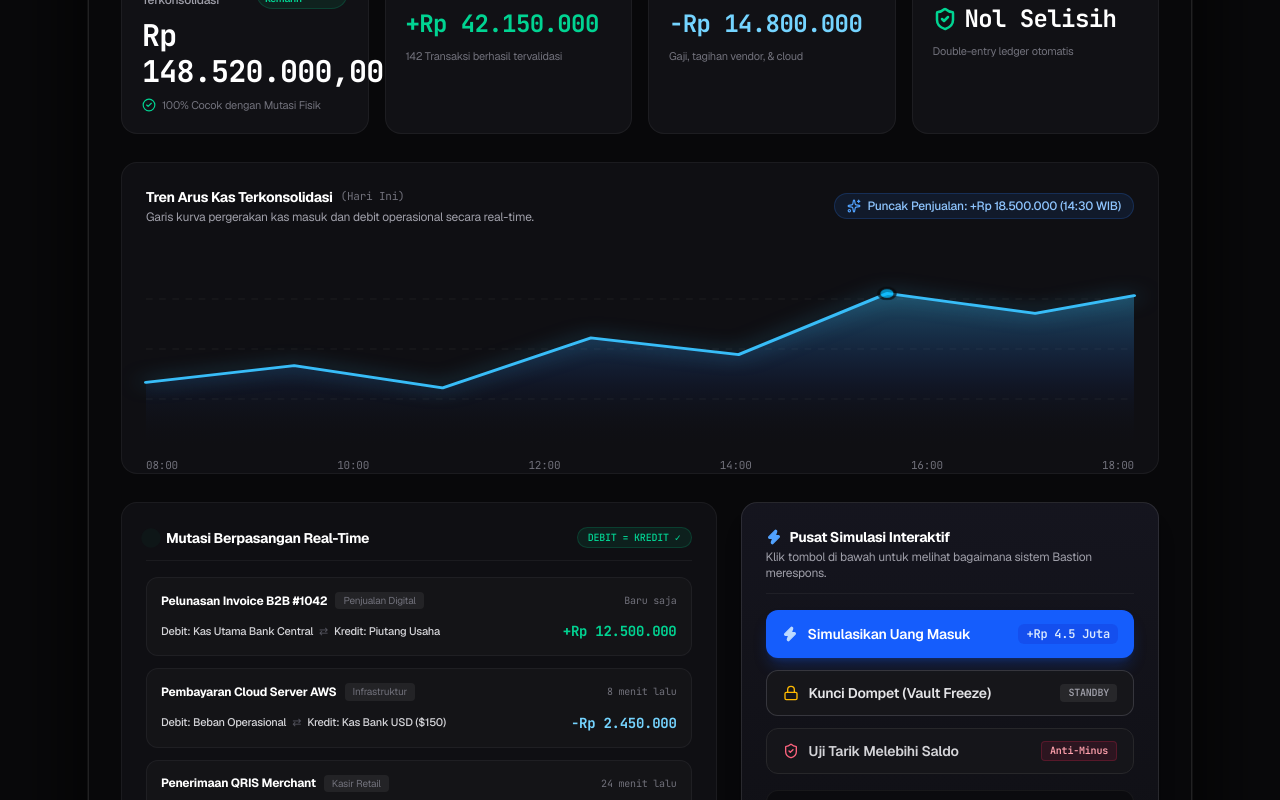
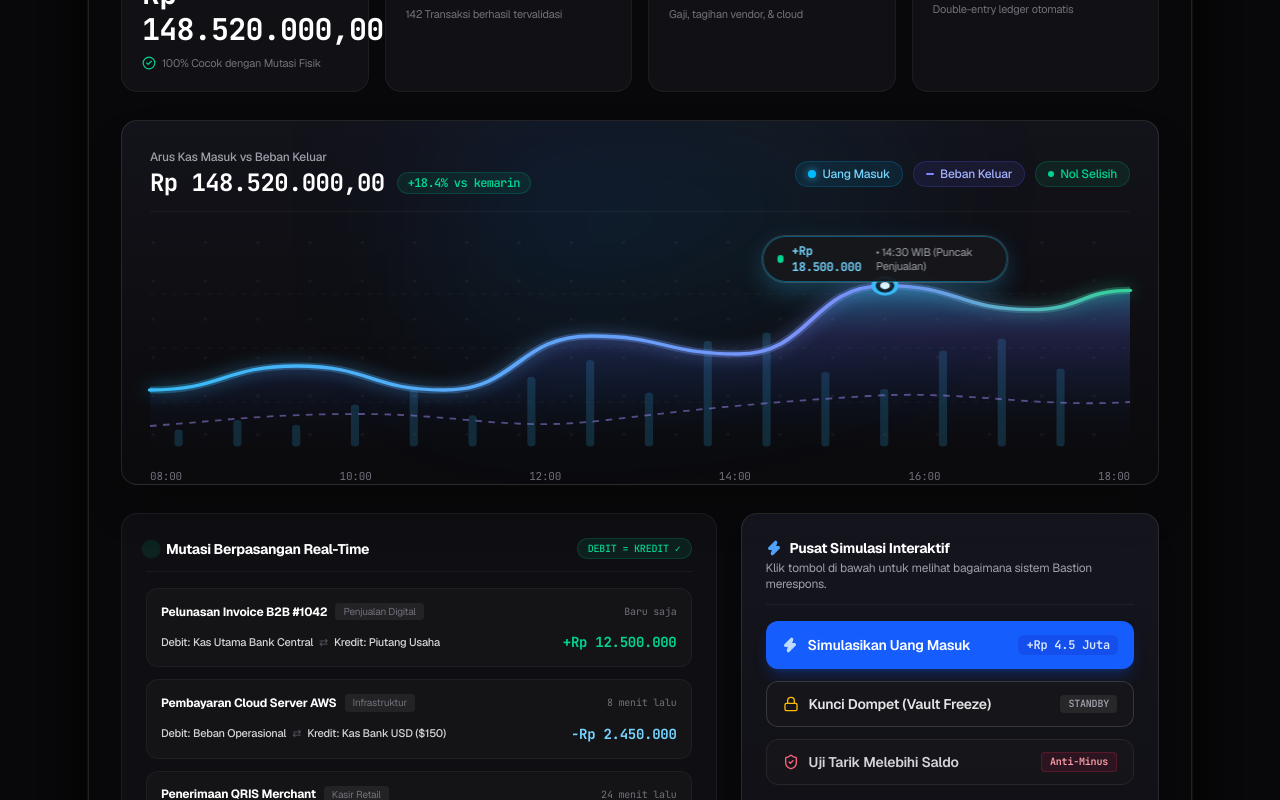
Before and after one commit to agamlatiff/bastion, a React (Vite) app in the folder web/: page / in a window 1280 px wide. Shown: the part 1800-2600 px from the top of the page. Built offline with nearby package versions, Linux system fonts and the light colour scheme.

Commit message:
feat(web): revamp chart to ultra-aesthetic luminous spline and remove all eyebrow badge pills

```diff
--- a/web/src/pages/LandingPage.tsx
+++ b/web/src/pages/LandingPage.tsx
@@ -58,7 +58,7 @@ export const LandingPage: React.FC = () => {
         message: string;
     } | null>(null);
 
-    // Dynamic datasets per timeframe
+    // Dynamic datasets per timeframe (with smooth cubic bezier curves & apex coordinates)
     const timeframeData = {
         today: {
             label: 'Hari Ini',
@@ -67,9 +67,12 @@ export const LandingPage: React.FC = () => {
             baseInflow: 42150000,
             outflow: 14800000,
             txCount: '142 Transaksi',
-            svgPoints: '0,120 90,105 180,125 270,80 360,95 450,40 540,58 600,42',
-            svgArea: 'M0,180 L0,120 L90,105 L180,125 L270,80 L360,95 L450,40 L540,58 L600,42 L600,180 Z',
-            peakText: 'Puncak Penjualan: +Rp 18.500.000 (14:30 WIB)',
+            splinePath: 'M 0,125 C 45,125 45,105 90,105 C 135,105 135,125 180,125 C 225,125 225,80 270,80 C 315,80 315,95 360,95 C 405,95 405,38 450,38 C 495,38 495,58 540,58 C 570,58 570,42 600,42',
+            splineArea: 'M 0,125 C 45,125 45,105 90,105 C 135,105 135,125 180,125 C 225,125 225,80 270,80 C 315,80 315,95 360,95 C 405,95 405,38 450,38 C 495,38 495,58 540,58 C 570,58 570,42 600,42 L 600,180 L 0,180 Z',
+            outflowSpline: 'M 0,155 C 50,150 70,145 130,145 C 190,145 220,160 280,150 C 340,140 380,135 440,130 C 500,125 540,140 600,135',
+            peakCoord: { x: 450, y: 38 },
+            peakValue: '+Rp 18.500.000',
+            peakTime: '14:30 WIB (Puncak Penjualan)',
             xLabels: ['08:00', '10:00', '12:00', '14:00', '16:00', '18:00'],
         },
         '7d': {
@@ -79,9 +82,12 @@ export const LandingPage: React.FC = () => {
             baseInflow: 195400000,
             outflow: 68200000,
             txCount: '896 Transaksi',
-            svgPoints: '0,135 90,115 180,100 270,85 360,65 450,50 540,32 600,24',
-            svgArea: 'M0,180 L0,135 L90,115 L180,100 L270,85 L360,65 L450,50 L540,32 L600,24 L600,180 Z',
-            peakText: 'Puncak Mingguan: +Rp 64.200.000 (Jumat)',
+            splinePath: 'M 0,140 C 60,130 90,115 150,110 C 210,105 240,90 300,85 C 360,80 400,55 460,45 C 510,35 550,28 600,22',
+            splineArea: 'M 0,140 C 60,130 90,115 150,110 C 210,105 240,90 300,85 C 360,80 400,55 460,45 C 510,35 550,28 600,22 L 600,180 L 0,180 Z',
+            outflowSpline: 'M 0,160 C 60,155 120,150 180,145 C 240,140 300,135 360,125 C 420,115 480,110 540,105 L 600,100',
+            peakCoord: { x: 460, y: 45 },
+            peakValue: '+Rp 64.200.000',
+            peakTime: 'Jumat (Puncak Mingguan)',
             xLabels: ['Sen', 'Sel', 'Rab', 'Kam', 'Jum', 'Sab', 'Min'],
         },
         '30d': {
@@ -91,12 +97,18 @@ export const LandingPage: React.FC = () => {
             baseInflow: 420000000,
             outflow: 180500000,
             txCount: '3.840 Transaksi',
-            svgPoints: '0,145 90,130 180,115 270,95 360,72 450,52 540,36 600,18',
-            svgArea: 'M0,180 L0,145 L90,130 L180,115 L270,95 L360,72 L450,52 L540,36 L600,18 L600,180 Z',
-            peakText: 'Puncak Rekonsiliasi: +Rp 112.000.000 (Tutup Buku)',
+            splinePath: 'M 0,150 C 60,140 100,125 160,115 C 220,105 260,90 320,75 C 380,60 420,40 480,30 C 530,22 570,18 600,15',
+            splineArea: 'M 0,150 C 60,140 100,125 160,115 C 220,105 260,90 320,75 C 380,60 420,40 480,30 C 530,22 570,18 600,15 L 600,180 L 0,180 Z',
+            outflowSpline: 'M 0,165 C 80,160 160,150 240,140 C 320,130 400,115 480,105 L 600,95',
+            peakCoord: { x: 480, y: 30 },
+            peakValue: '+Rp 112.000.000',
+            peakTime: 'Tutup Buku Bulanan',
             xLabels: ['Mgg 1', 'Mgg 2', 'Mgg 3', 'Mgg 4'],
         },
     };
+
+    // Micro Volume pill bars at the base of the chart
+    const volumeBars = [14, 22, 18, 35, 48, 26, 58, 72, 45, 88, 95, 62, 48, 80, 90, 65];
 
     const currentDataset = timeframeData[timeframe];
     const displayBalance = currentDataset.baseBalance + metricModifiers.addedBalance;
@@ -361,12 +373,8 @@ export const LandingPage: React.FC = () => {
                 </div>
 
                 <div className="max-w-6xl mx-auto px-4 sm:px-6 space-y-12">
-                    {/* Section Heading */}
+                    {/* Section Heading (Clean & Direct, Zero Eyebrow Pill) */}
                     <div className="text-center max-w-2xl mx-auto space-y-3">
-                        <div className="inline-flex items-center gap-2 px-3.5 py-1.5 rounded-full bg-blue-600/10 border border-blue-500/25 text-blue-400 text-xs font-semibold uppercase tracking-wider font-mono">
-                            <Activity className="w-3.5 h-3.5" />
-                            <span>PRATINJAU DASBOR INTERAKTIF</span>
-                        </div>
                         <h2 className="text-2xl sm:text-4xl lg:text-5xl font-bold text-white tracking-tight font-heading">
                             Dasbor Finansial Modern dalam Genggaman.
                         </h2>
@@ -529,75 +537,177 @@ export const LandingPage: React.FC = () => {
                                 </div>
                             </div>
 
-                            {/* Glowing SVG Area Chart (Visual Arus Kas) */}
-                            <div className="p-6 rounded-2xl bg-[#111116]/90 border border-white/5 space-y-4 relative overflow-hidden">
-                                <div className="flex flex-wrap items-center justify-between gap-3">
-                                    <div className="space-y-0.5">
-                                        <h4 className="text-sm font-bold text-white tracking-tight flex items-center gap-2">
-                                            <span>Tren Arus Kas Terkonsolidasi</span>
-                                            <span className="text-[11px] font-normal text-zinc-500 font-mono">
-                                                ({currentDataset.label})
+                            {/* Ultra-Aesthetic Luminous Spline Chart (Linear / Stripe Grade) */}
+                            <div className="p-6 sm:p-7 rounded-2xl bg-gradient-to-b from-[#14141c]/95 via-[#0f0f14]/95 to-[#0b0b0e]/95 border border-white/10 space-y-5 relative overflow-hidden shadow-2xl">
+                                {/* Ambient Background Lighting Orb */}
+                                <div className="absolute top-0 right-1/4 w-[450px] h-[220px] bg-gradient-to-br from-blue-600/15 via-sky-500/10 to-transparent blur-[80px] pointer-events-none" />
+
+                                {/* Chart Card Header & Legend */}
+                                <div className="flex flex-wrap items-center justify-between gap-4 pb-3 border-b border-white/5 relative z-10">
+                                    <div>
+                                        <div className="text-xs text-zinc-400 font-medium">Arus Kas Masuk vs Beban Keluar</div>
+                                        <div className="text-xl sm:text-2xl font-extrabold font-mono text-white tracking-tight flex items-center gap-3 pt-0.5">
+                                            <span>Rp {displayBalance.toLocaleString('id-ID')},00</span>
+                                            <span className="text-xs font-semibold text-emerald-400 bg-emerald-500/10 border border-emerald-500/20 px-2.5 py-0.5 rounded-full">
+                                                {currentDataset.growth}
                                             </span>
-                                        </h4>
-                                        <p className="text-xs text-zinc-400">
-                                            Garis kurva pergerakan kas masuk dan debit operasional secara real-time.
-                                        </p>
+                                        </div>
                                     </div>
-                                    <div className="px-3 py-1 rounded-full bg-blue-500/10 border border-blue-500/20 text-xs text-blue-300 font-medium flex items-center gap-1.5">
-                                        <Sparkles className="w-3.5 h-3.5 text-blue-400" />
-                                        <span>{currentDataset.peakText}</span>
+
+                                    {/* Sleek Legend Indicators */}
+                                    <div className="flex items-center gap-2.5 text-xs">
+                                        <div className="flex items-center gap-1.5 text-sky-300 font-medium bg-sky-500/10 border border-sky-500/20 px-3 py-1 rounded-full">
+                                            <span className="w-2 h-2 rounded-full bg-sky-400 shadow-[0_0_8px_rgba(56,189,248,0.8)]" />
+                                            <span>Uang Masuk</span>
+                                        </div>
+                                        <div className="flex items-center gap-1.5 text-indigo-300 font-medium bg-indigo-500/10 border border-indigo-500/20 px-3 py-1 rounded-full">
+                                            <span className="w-2 h-0.5 bg-indigo-400 rounded-full" />
+                                            <span>Beban Keluar</span>
+                                        </div>
+                                        <div className="hidden sm:flex items-center gap-1.5 text-emerald-400 font-medium bg-emerald-500/10 border border-emerald-500/20 px-3 py-1 rounded-full">
+                                            <span className="w-1.5 h-1.5 rounded-full bg-emerald-400 animate-ping" />
+                                            <span>Nol Selisih</span>
+                                        </div>
                                     </div>
                                 </div>
 
-                                {/* Area Chart Canvas */}
-                                <div className="relative w-full h-44 sm:h-52 pt-2">
+                                {/* Main Chart Area */}
+                                <div className="relative w-full h-48 sm:h-56 pt-2">
+                                    {/* Floating Jewel Apex Badge */}
+                                    <div
+                                        style={{ left: `${(currentDataset.peakCoord.x / 600) * 100}%` }}
+                                        className="absolute top-1 -translate-x-1/2 pointer-events-none hidden sm:flex items-center gap-2 px-3.5 py-1.5 rounded-full bg-zinc-900/90 border border-sky-400/40 backdrop-blur-xl shadow-[0_10px_25px_rgba(56,189,248,0.25)] ring-1 ring-white/15 text-xs font-semibold text-white z-20"
+                                    >
+                                        <span className="w-2 h-2 rounded-full bg-emerald-400 animate-pulse" />
+                                        <span className="font-mono text-sky-300 font-bold">{currentDataset.peakValue}</span>
+                                        <span className="text-zinc-400 font-normal text-[11px]">• {currentDataset.peakTime}</span>
+                                    </div>
+
+                                    {/* SVG Graphic Canvas */}
                                     <svg
                                         viewBox="0 0 600 180"
                                         className="w-full h-full overflow-visible"
                                         preserveAspectRatio="none"
                                     >
                                         <defs>
-                                            <linearGradient id="chartGradientGlow" x1="0" y1="0" x2="0" y2="1">
-                                                <stop offset="0%" stopColor="#38bdf8" stopOpacity="0.35" />
-                                                <stop offset="60%" stopColor="#2563eb" stopOpacity="0.08" />
+                                            {/* Luminous Area Gradient */}
+                                            <linearGradient id="luminousAreaGradient" x1="0" y1="0" x2="0" y2="1">
+                                                <stop offset="0%" stopColor="#38bdf8" stopOpacity="0.45" />
+                                                <stop offset="30%" stopColor="#6366f1" stopOpacity="0.2" />
+                                                <stop offset="70%" stopColor="#2563eb" stopOpacity="0.05" />
                                                 <stop offset="100%" stopColor="#09090b" stopOpacity="0" />
                                             </linearGradient>
+
+                                            {/* Chromatic Multi-stop Glowing Stroke */}
+                                            <linearGradient id="chromaticSpline" x1="0" y1="0" x2="1" y2="0">
+                                                <stop offset="0%" stopColor="#38bdf8" />
+                                                <stop offset="40%" stopColor="#60a5fa" />
+                                                <stop offset="75%" stopColor="#818cf8" />
+                                                <stop offset="100%" stopColor="#34d399" />
+                                            </linearGradient>
+
+                                            {/* Soft Glow Filter */}
+                                            <filter id="splineGlow" x="-20%" y="-20%" width="140%" height="140%">
+                                                <feGaussianBlur stdDeviation="6" result="blur" />
+                                                <feMerge>
+                                                    <feMergeNode in="blur" />
+                                                    <feMergeNode in="SourceGraphic" />
+                                                </feMerge>
+                                            </filter>
+
+                                            {/* Dot Matrix Pattern */}
+                                            <pattern id="matrixDots" width="32" height="32" patternUnits="userSpaceOnUse">
+                                                <circle cx="2" cy="2" r="1" fill="rgba(255,255,255,0.05)" />
+                                            </pattern>
                                         </defs>
 
-                                        {/* Horizontal Reference Lines */}
-                                        <line x1="0" y1="45" x2="600" y2="45" stroke="rgba(255,255,255,0.06)" strokeDasharray="4 4" />
-                                        <line x1="0" y1="90" x2="600" y2="90" stroke="rgba(255,255,255,0.06)" strokeDasharray="4 4" />
-                                        <line x1="0" y1="135" x2="600" y2="135" stroke="rgba(255,255,255,0.06)" strokeDasharray="4 4" />
+                                        {/* Background Dot Matrix Pattern */}
+                                        <rect width="600" height="180" fill="url(#matrixDots)" />
 
-                                        {/* Filled Glowing Area */}
+                                        {/* Architectural Hairline Reference Lines */}
+                                        <line x1="0" y1="45" x2="600" y2="45" stroke="rgba(255,255,255,0.04)" strokeDasharray="3 4" />
+                                        <line x1="0" y1="90" x2="600" y2="90" stroke="rgba(255,255,255,0.04)" strokeDasharray="3 4" />
+                                        <line x1="0" y1="135" x2="600" y2="135" stroke="rgba(255,255,255,0.04)" strokeDasharray="3 4" />
+
+                                        {/* Micro Volume Pill Bars at Base */}
+                                        {volumeBars.map((bar, i) => (
+                                            <rect
+                                                key={i}
+                                                x={15 + i * 36}
+                                                y={172 - bar}
+                                                width="5"
+                                                height={bar}
+                                                rx="2.5"
+                                                fill="rgba(56, 189, 248, 0.18)"
+                                            />
+                                        ))}
+
+                                        {/* Ghost Outflow Wave (3D Depth Layer) */}
                                         <path
-                                            d={currentDataset.svgArea}
-                                            fill="url(#chartGradientGlow)"
-                                            className="transition-all duration-500 ease-out"
+                                            d={currentDataset.outflowSpline}
+                                            fill="none"
+                                            stroke="#a78bfa"
+                                            strokeWidth="1.5"
+                                            strokeDasharray="4 4"
+                                            opacity="0.5"
                                         />
 
-                                        {/* Crisp Glowing Stroke Path */}
-                                        <polyline
+                                        {/* Main Filled Glowing Area */}
+                                        <path
+                                            d={currentDataset.splineArea}
+                                            fill="url(#luminousAreaGradient)"
+                                            className="transition-all duration-700 ease-out"
+                                        />
+
+                                        {/* Bloom Glow Layer */}
+                                        <path
+                                            d={currentDataset.splinePath}
                                             fill="none"
+                                            stroke="url(#chromaticSpline)"
+                                            strokeWidth="6"
+                                            opacity="0.4"
+                                            filter="url(#splineGlow)"
+                                            className="transition-all duration-700 ease-out"
+                                        />
+
+                                        {/* Crisp Foreground Chromatic Stroke */}
+                                        <path
+                                            d={currentDataset.splinePath}
+                                            fill="none"
+                                            stroke="url(#chromaticSpline)"
+                                            strokeWidth="2.75"
+                                            strokeLinecap="round"
+                                            strokeLinejoin="round"
+                                            className="transition-all duration-700 ease-out"
+                                        />
+
+                                        {/* Jeweled Apex Node & Pulse Rings */}
+                                        <circle
+                                            cx={currentDataset.peakCoord.x}
+                                            cy={currentDataset.peakCoord.y}
+                                            r="14"
+                                            fill="#38bdf8"
+                                            opacity="0.15"
+                                            className="animate-ping"
+                                        />
+                                        <circle
+                                            cx={currentDataset.peakCoord.x}
+                                            cy={currentDataset.peakCoord.y}
+                                            r="7"
+                                            fill="#09090b"
                                             stroke="#38bdf8"
                                             strokeWidth="2.5"
-                                            strokeLinecap="round"
-                                            strokeLinejoin="round"
-                                            points={currentDataset.svgPoints}
-                                            className="transition-all duration-500 ease-out drop-shadow-[0_0_8px_rgba(56,189,248,0.6)]"
                                         />
-
-                                        {/* Peak Highlight Circle */}
                                         <circle
-                                            cx="450"
-                                            cy="40"
-                                            r="5"
-                                            className="fill-sky-400 stroke-zinc-950 stroke-[2] shadow-lg animate-pulse"
+                                            cx={currentDataset.peakCoord.x}
+                                            cy={currentDataset.peakCoord.y}
+                                            r="3"
+                                            fill="#ffffff"
                                         />
                                     </svg>
 
                                     {/* X-Axis Labels */}
-                                    <div className="flex items-center justify-between text-[11px] text-zinc-500 pt-2 font-mono">
+                                    <div className="flex items-center justify-between text-[11px] text-zinc-500 pt-3 font-mono">
                                         {currentDataset.xLabels.map((label, idx) => (
                                             <span key={idx}>{label}</span>
                                         ))}
@@ -771,9 +881,6 @@ export const LandingPage: React.FC = () => {
 
                 <div className="max-w-6xl mx-auto px-4 sm:px-6 space-y-10">
                     <div className="text-left max-w-xl space-y-2">
-                        <span className="text-xs font-semibold uppercase tracking-wider text-emerald-400 font-mono">
-                            KEUNGGULAN UTAMA
-                        </span>
                         <h2 className="text-2xl sm:text-4xl font-bold text-white tracking-tight">
                             Semua yang Bisnis Anda Butuhkan.
                         </h2>
@@ -916,11 +1023,6 @@ export const LandingPage: React.FC = () => {
                     <div className="grid grid-cols-1 lg:grid-cols-12 gap-12 items-center">
                         {/* Kiri */}
                         <div className="lg:col-span-7 space-y-5 text-left">
-                            <div className="inline-flex items-center gap-2 text-xs text-emerald-400 font-medium">
-                                <span className="w-2 h-2 rounded-full bg-emerald-400 animate-pulse" />
-                                <span>KEAMANAN TINGGI • AMAN & TERPERCAYA</span>
-                            </div>
-
                             <h2 className="text-3xl sm:text-5xl lg:text-6xl font-bold text-white tracking-tight leading-[1.1]">
                                 Uang Bisnis Aman. <br />
                                 <span className="text-zinc-500">Saldo Pasti Tepat.</span>
@@ -954,9 +1056,6 @@ export const LandingPage: React.FC = () => {
                         <div className="lg:col-span-5 text-left">
                             <div className="rounded-3xl border border-zinc-800 bg-[#111114] p-6 sm:p-8 space-y-6 shadow-2xl relative overflow-hidden">
                                 <div className="space-y-1.5">
-                                    <span className="text-[11px] text-blue-400 uppercase tracking-wider font-semibold block font-mono">
-                                        MULAI HARI INI
-                                    </span>
                                     <h3 className="text-2xl font-bold text-white tracking-tight">
                                         Rapikan Keuangan Bisnis Anda
                                     </h3>
```
